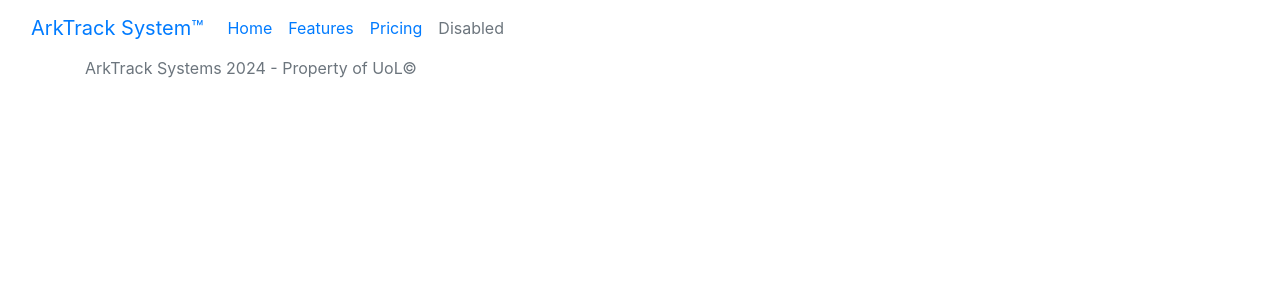
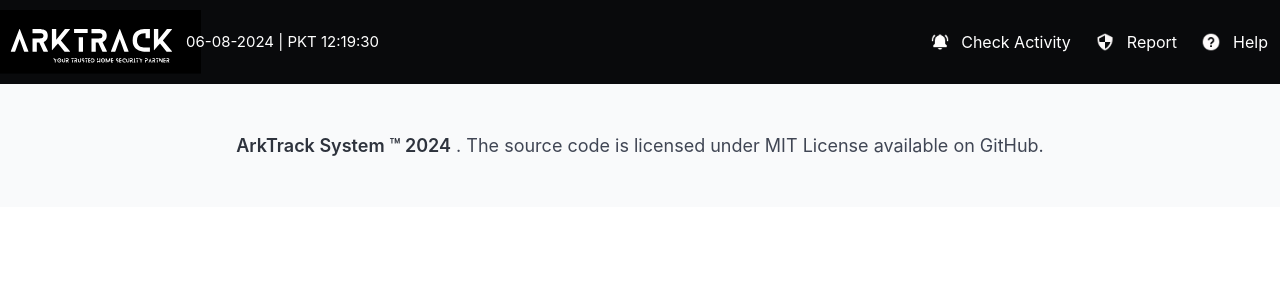
Before and after one commit to BugLite/BSc_CS_Final_Project, a Django app: template ArkTrack_1.0/Project/app_ats/templates/base.html in a window 1280 px wide. Shown: the top 300 px of the page. Run offline with Django 5.2, Linux system fonts and the light colour scheme; the template is opened without the code that fills it, so the values that code supplies are empty; some libraries are stand-ins or nearby versions.

Commit message:
homepage ui

```diff
--- /dev/null
+++ b/ArkTrack_1.0/Project/app_ats/static/css/home.css
@@ -0,0 +1,56 @@
+* {
+    padding: 0;
+    margin: 0;
+}
+
+
+.navbar {
+    font-size: 16px;
+}
+
+/* Ensure the navbar spans the full width of the viewport */
+.navbar {
+    width: 100%;
+}
+
+/* Change font color on hover */
+.navbar-item:hover {
+    background-color: black;
+    scale: 1.08;
+}
+
+/* Optional: Adjust the spacing or padding of the navbar */
+.navbar {
+    padding-top: 1rem;
+    padding-bottom: 1rem;
+}
+
+.logo-static {
+    scale: 1 !important ;
+    color: white !important ;
+    cursor:pointer !important ;
+}
+
+.pk-time {
+    font-size: 15px;
+}
+
+.navbar-brand > a > img {
+    margin-left: 10px;
+    scale: 2.3;
+}
+
+.footer {
+    text-align: center;
+    padding: 3rem !important;
+}
+
+.footer > div > p {
+    font-size: 18px;
+}
+
+.main-sect {
+    padding: 2rem;
+    background-color: white;
+    color: black;
+}
--- /dev/null
+++ b/ArkTrack_1.0/Project/app_ats/static/js/main.js
@@ -0,0 +1,39 @@
+// Bulma Script for Navbar Burger
+document.addEventListener('DOMContentLoaded', () => {
+    const $navbarBurgers = Array.prototype.slice.call(document.querySelectorAll('.navbar-burger'), 0);
+
+    if ($navbarBurgers.length > 0) {
+        $navbarBurgers.forEach(el => {
+            el.addEventListener('click', () => {
+                const target = el.dataset.target;
+                const $target = document.getElementById(target);
+                el.classList.toggle('is-active');
+                $target.classList.toggle('is-active');
+            });
+        });
+    }
+});
+
+// javascript time
+function updateTime() {
+    const now = new Date();
+    const day = now.getDate().toString().padStart(2, '0');
+    const month = (now.getMonth() + 1).toString().padStart(2, '0'); // Months are zero-indexed
+    const year = now.getFullYear();
+    const hours = now.getHours().toString().padStart(2, '0');
+    const minutes = now.getMinutes().toString().padStart(2, '0');
+    const seconds = now.getSeconds().toString().padStart(2, '0');
+
+    // Format date and time
+    const dateString = `${day}-${month}-${year}`;
+    const timeString = `| PKT ${hours}:${minutes}:${seconds}`;
+
+    // Combine date and time
+    document.getElementById('current-time').textContent = `${dateString} ${timeString}`;
+}
+
+// Update time every second
+setInterval(updateTime, 1000);
+
+// Initialize time on page load
+document.addEventListener('DOMContentLoaded', updateTime);
--- a/ArkTrack_1.0/Project/app_ats/templates/base.html
+++ b/ArkTrack_1.0/Project/app_ats/templates/base.html
@@ -4,50 +4,60 @@
   <meta charset="UTF-8">
   <meta name="viewport" content="width=device-width, initial-scale=1.0">
   <title>{% block title %} ArkTrack System {% endblock %}</title>
-    <!-- Load static files -->
+
+  <!-- Bulma CSS -->
   {% load static %}
-    <link rel="stylesheet" href="https://stackpath.bootstrapcdn.com/bootstrap/4.5.2/css/bootstrap.min.css">
-    <link rel="stylesheet" href="{% static 'css/custom.css' %}">
+  <link rel="stylesheet" href="{% static 'css/home.css' %}">
+  <link rel="stylesheet" href="https://cdn.jsdelivr.net/npm/bulma@1.0.2/css/bulma.min.css">
 </head>
 <body>
-    <!-- Navigation Bar -->
-    <nav class="navbar navbar-expand-lg bg-body-tertiary" data-bs-theme="dark">
-        <div class="container-fluid">
-          <a class="navbar-brand" href="{% url 'home' %}">ArkTrack System&trade;</a>
-          <button class="navbar-toggler" type="button" data-bs-toggle="collapse" data-bs-target="#navbarNavAltMarkup" aria-controls="navbarNavAltMarkup" aria-expanded="false" aria-label="Toggle navigation">
-            <span class="navbar-toggler-icon"></span>
-          </button>
-          <div class="collapse navbar-collapse" id="navbarNavAltMarkup">
-            <div class="navbar-nav">
-              <a class="nav-link active" aria-current="page" href="#">Home</a>
-              <a class="nav-link" href="#">Features</a>
-              <a class="nav-link" href="#">Pricing</a>
-              <a class="nav-link disabled" aria-disabled="true">Disabled</a>
+    <!-- Navbar -->
+    <nav class="navbar is-black" role="navigation" aria-label="main navigation">
+        <div class="navbar-brand">
+            <a class="navbar-item logo-static" href="{% url 'home' %}">
+                <img src="{% static 'images/logo2.svg' %}" alt="Logo" width="140" height="40">
+            </a>
+            <!-- Placeholder for current time -->
+            <div class="navbar-item logo-static pk-time" style="cursor:text !important;">
+                <span id="current-time"></span>
             </div>
+
+            <a role="button" class="navbar-burger" aria-label="menu" aria-expanded="false" data-target="navbarBasicExample">
+                <span aria-hidden="true"></span>
+                <span aria-hidden="true"></span>
+                <span aria-hidden="true"></span>
+            </a>
+        </div>
+
+        <div id="navbarBasicExample" class="navbar-menu">
+            <div class="navbar-end">
+                <a class="navbar-item" href="dashboard">
+                    <img src="{% static 'images/bell-ring-solid-24.png' %}" width="18"> Check Activity
+                </a>
+                <a class="navbar-item" href="report">
+                    <img src="{% static 'images/shield-quarter-regular-24.png' %}" width="20"> Report
+                </a>
+                <a class="navbar-item" href="help">
+                    <img src="{% static 'images/help-circle-24.png' %}" width="20"> Help
+                </a>
               </div>
         </div>
     </nav>
 
-    <!-- Main Content -->
-    <main role="main" class="container">
+    <!-- input content on webpages -->
     {% block content %}
     {% endblock %}
-    </main>
 
     <!-- Footer -->
     <footer class="footer">
-        <div class="container">
-            <span class="text-muted"> ArkTrack Systems 2024 - Property of UoL&copy;</span>
+        <div class="content has-text-centered">
+            <p>
+                <strong>ArkTrack System &trade; 2024</strong>  <a href="#"></a>. The source code is licensed under MIT License available on GitHub.
+            </p>
         </div>
     </footer>
 
-
-
-    <!-- Bootstrap JS and dependencies -->
-    <script src="https://code.jquery.com/jquery-3.5.1.slim.min.js"></script>
-    <script src="https://cdn.jsdelivr.net/npm/@popperjs/core@2.5.4/dist/umd/popper.min.js"></script>
-    <script src="https://stackpath.bootstrapcdn.com/bootstrap/4.5.2/js/bootstrap.min.js"></script>
-    <!-- Custom JS -->
-    <script src="{% static 'js/custom.js' %}"></script>
+    <script src="https://unpkg.com/boxicons@2.1.4/dist/boxicons.js"></script>
+    <script src="{% static 'js/main.js' %}"></script>
 </body>
 </html>
```
Also changed, not shown: ArkTrack_1.0/Project/app_ats/templates/home.html (+33 -13 lines), ArkTrack_1.0/Project/app_ats/static/css/custom.css (deleted), ArkTrack_1.0/Project/app_ats/static/images/bell-ring-solid-24.png (added), ArkTrack_1.0/Project/app_ats/static/images/help-circle-24.png (added), ArkTrack_1.0/Project/app_ats/static/images/logo.svg (added), ArkTrack_1.0/Project/app_ats/static/images/logo2.svg (added), ArkTrack_1.0/Project/app_ats/static/images/shield-quarter-regular-24.png (added), ArkTrack_1.0/Project/app_ats/static/js/custom.js (deleted), 3 other files. Lines whose indentation alone changed are shown as unchanged.
